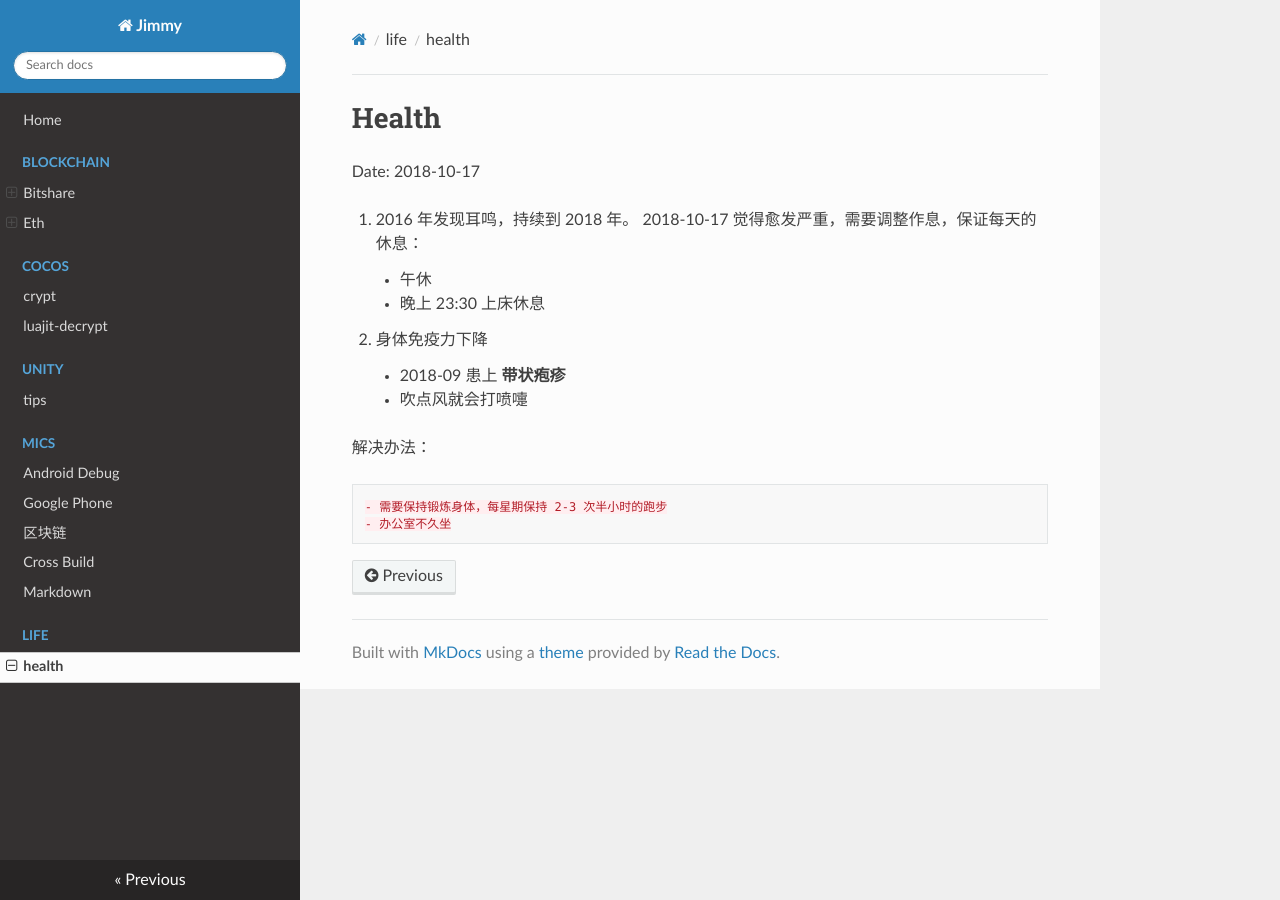
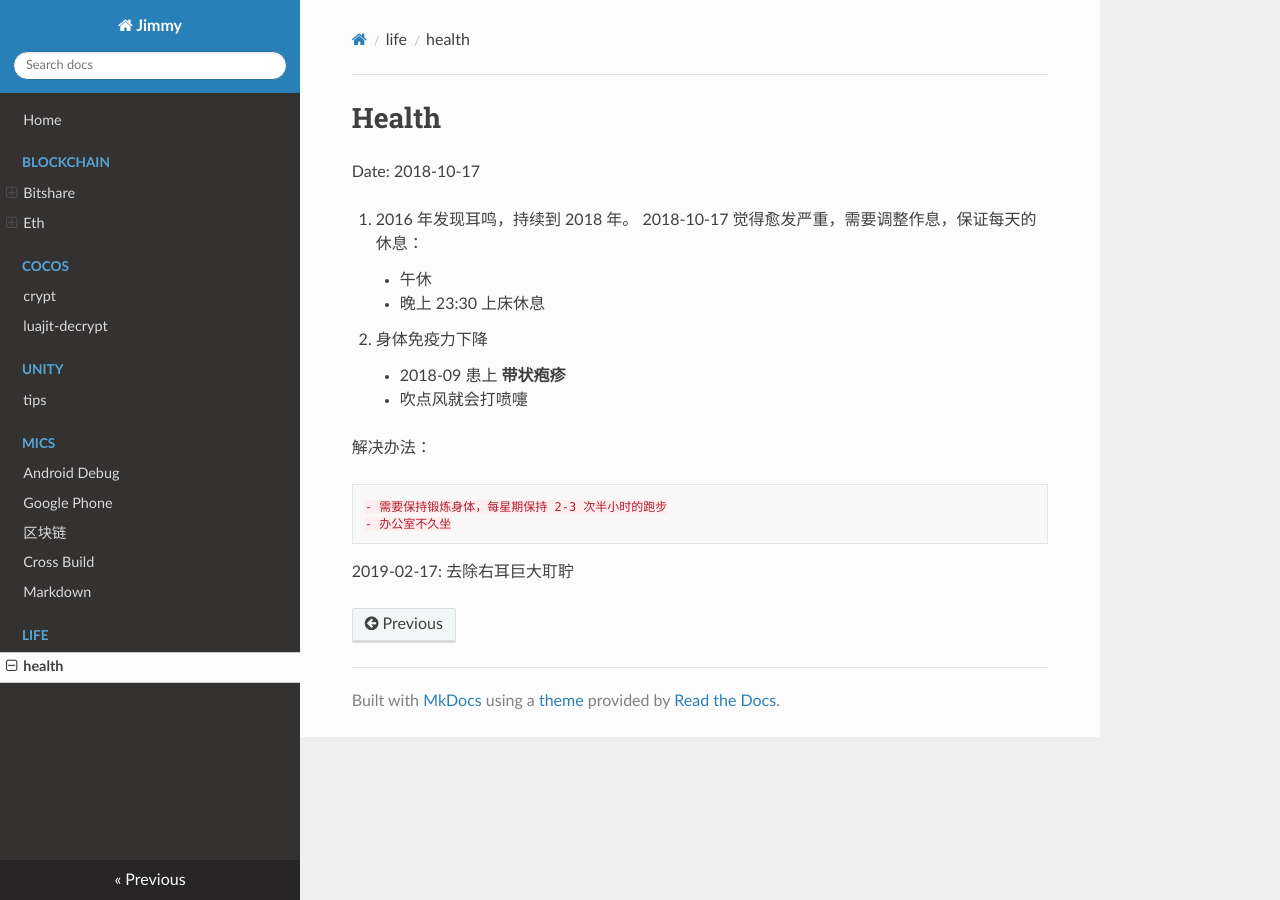
Before and after one commit to guo-m/blog, an MkDocs documentation site: the page built from docs/life/health.md, in a window 1280 px wide. Built offline with MkDocs 1.6.1, drawn with Linux system fonts in a browser that asks for light colours; nearby versions of some CDN libraries.

Commit message:
Update health.md

```diff
--- a/docs/life/health.md
+++ b/docs/life/health.md
@@ -16,3 +16,5 @@ Date: 2018-10-17
 
     - 需要保持锻炼身体，每星期保持 2-3 次半小时的跑步
     - 办公室不久坐
+
+2019-02-17: 去除右耳巨大耵聍
```
